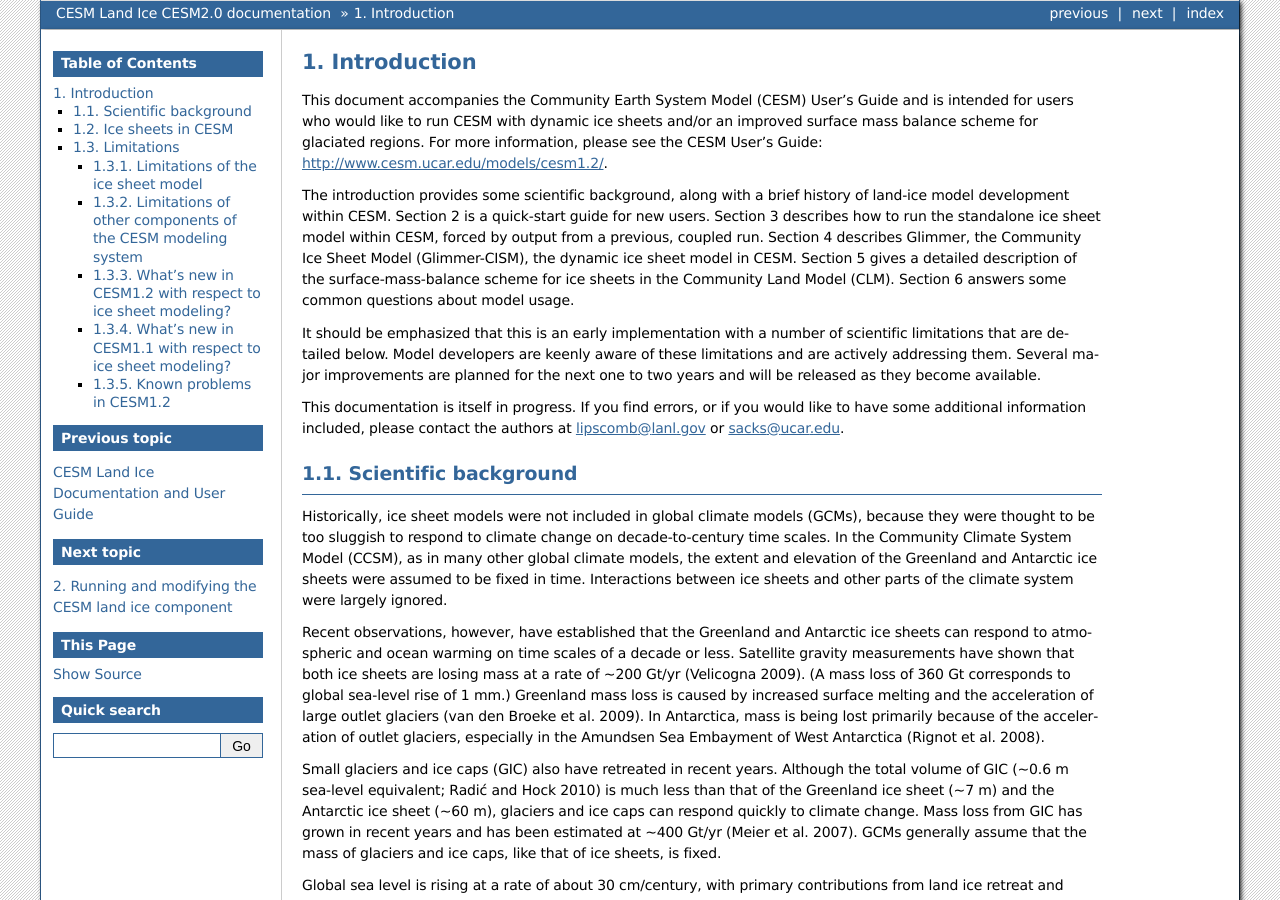
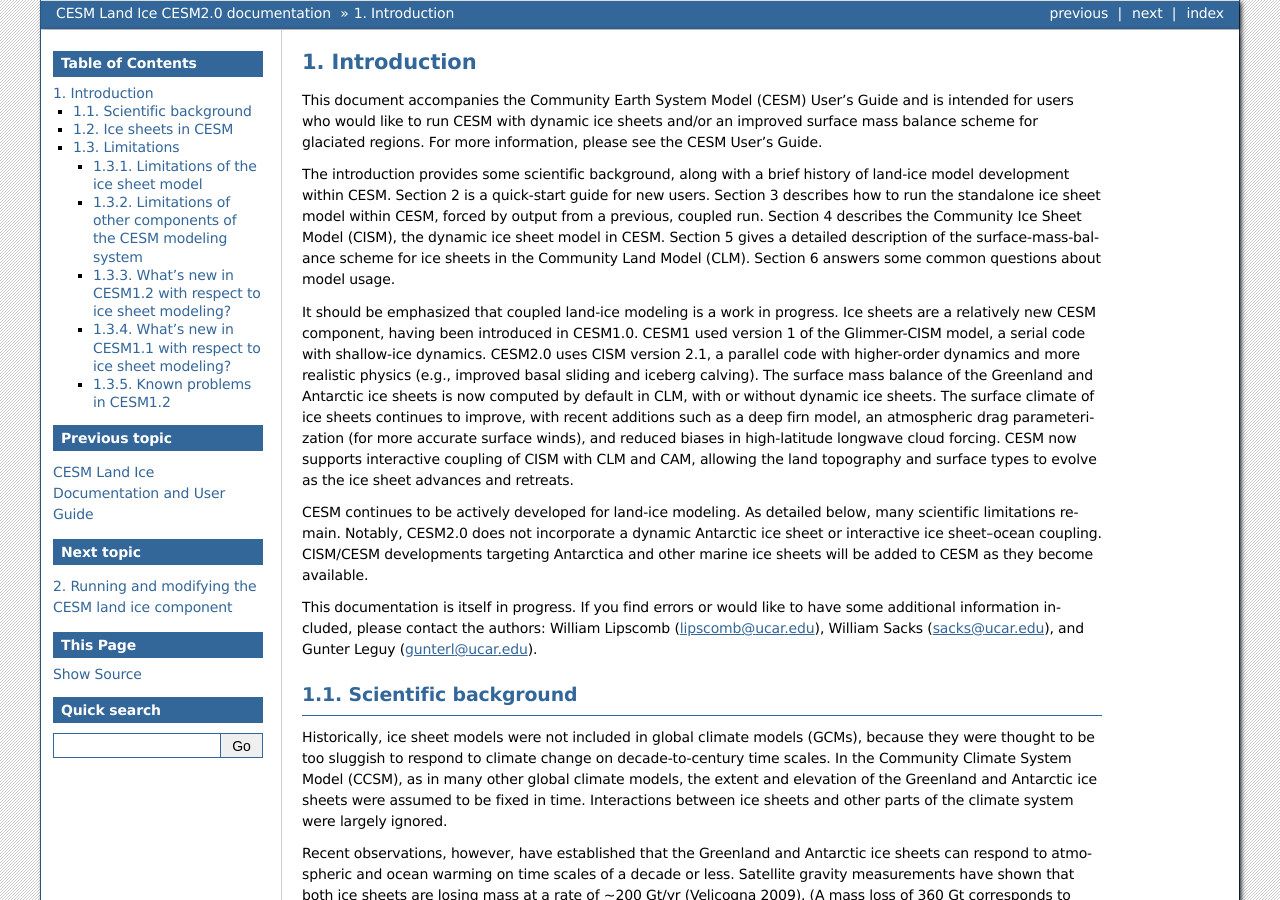
Before and after one commit to ESCOMP/CISM-wrapper, a Sphinx documentation site: the page built from doc/source/introduction.rst, in a window 1280 px wide and 900 px high. Built offline with Sphinx 7.4.7, drawn with Linux system fonts in a browser that asks for light colours.

Commit message:
Updates to the Introduction
Note to Bill Sacks: I am not testing the build as I go.
I'll ask for your help with that when you come back.

```diff
--- a/doc/source/introduction.rst
+++ b/doc/source/introduction.rst
@@ -7,28 +7,42 @@
 This document accompanies the Community Earth System Model (CESM) User’s
 Guide and is intended for users who would like to run CESM with dynamic
 ice sheets and/or an improved surface mass balance scheme for glaciated
-regions. For more information, please see the CESM User’s Guide:
-http://www.cesm.ucar.edu/models/cesm1.2/.
+regions. For more information, please see the CESM User’s Guide.
 
 The introduction provides some scientific background, along with a brief
 history of land-ice model development within CESM. Section 2 is a
 quick-start guide for new users. Section 3 describes how to run the
 standalone ice sheet model within CESM, forced by output from a
-previous, coupled run. Section 4 describes Glimmer, the Community Ice
-Sheet Model (Glimmer-CISM), the dynamic ice sheet model in CESM. Section
+previous, coupled run. Section 4 describes the Community Ice
+Sheet Model (CISM), the dynamic ice sheet model in CESM. Section
 5 gives a detailed description of the surface-mass-balance scheme for
 ice sheets in the Community Land Model (CLM). Section 6 answers some
 common questions about model usage.
 
-It should be emphasized that this is an early implementation with a
-number of scientific limitations that are detailed below. Model
-developers are keenly aware of these limitations and are actively
-addressing them. Several major improvements are planned for the next one
-to two years and will be released as they become available.
+It should be emphasized that coupled land-ice modeling is a work in progress.
+Ice sheets are a relatively new CESM component, having been introduced in CESM1.0.
+CESM1 used version 1 of the Glimmer-CISM model, a serial code with shallow-ice dynamics.
+CESM2.0 uses CISM version 2.1, a parallel code with higher-order dynamics
+and more realistic physics (e.g., improved basal sliding and iceberg calving).
+The surface mass balance of the Greenland and Antarctic ice sheets is now computed
+by default in CLM, with or without dynamic ice sheets.
+The surface climate of ice sheets continues to improve, with recent additions
+such as a deep firn model, an atmospheric drag parameterization (for more accurate
+surface winds), and reduced biases in high-latitude longwave cloud forcing.
+CESM now supports interactive coupling of CISM with CLM and CAM, allowing the
+land topography and surface types to evolve as the ice sheet advances and retreats.
 
-This documentation is itself in progress. If you find errors, or if you
-would like to have some additional information included, please contact
-the authors at lipscomb@lanl.gov or sacks@ucar.edu.
+CESM continues to be actively developed for land-ice modeling.
+As detailed below, many scientific limitations remain.
+Notably, CESM2.0 does not incorporate a dynamic Antarctic ice sheet
+or interactive ice sheet--ocean coupling.
+CISM/CESM developments targeting Antarctica and other marine ice sheets
+will be added to CESM as they become available.
+
+This documentation is itself in progress. If you find errors or would like
+to have some additional information included, please contact the authors:
+William Lipscomb (lipscomb@ucar.edu), William Sacks (sacks@ucar.edu),
+and Gunter Leguy (gunterl@ucar.edu).
 
 =======================
  Scientific background
```
